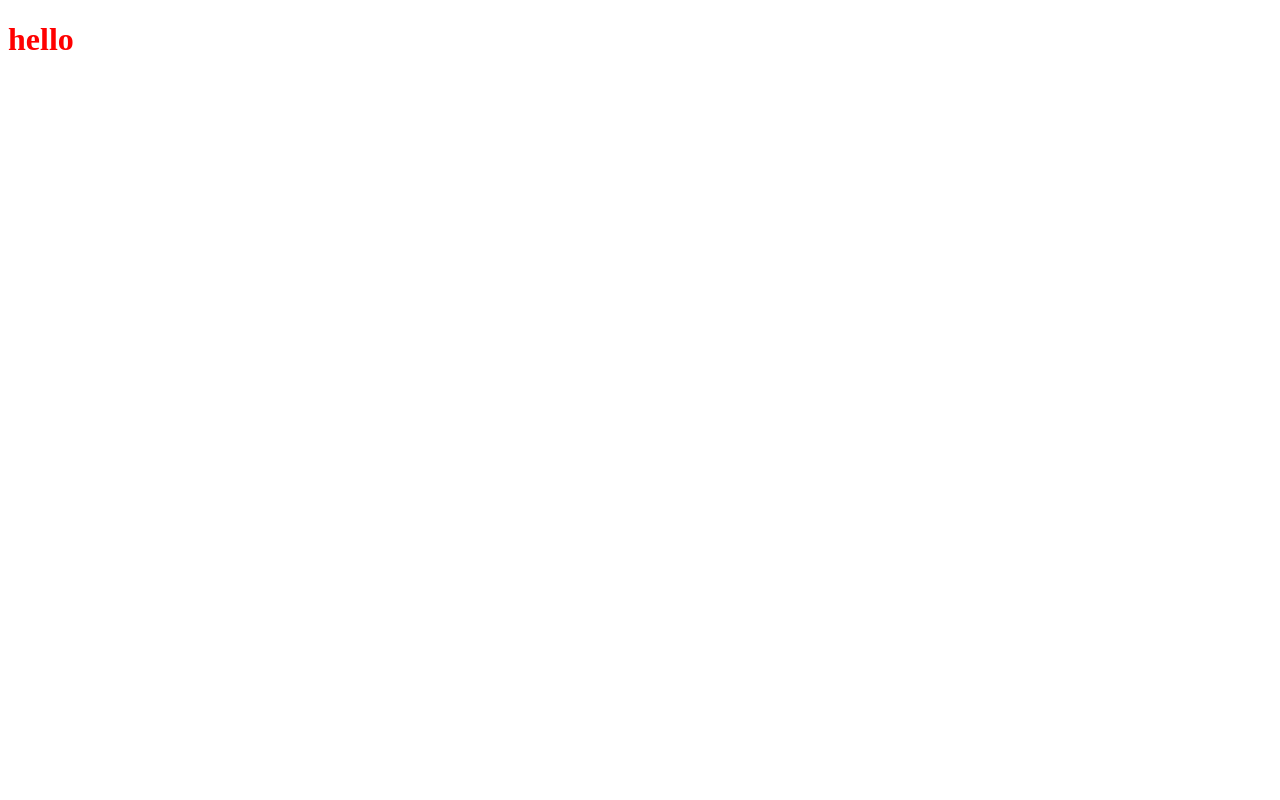
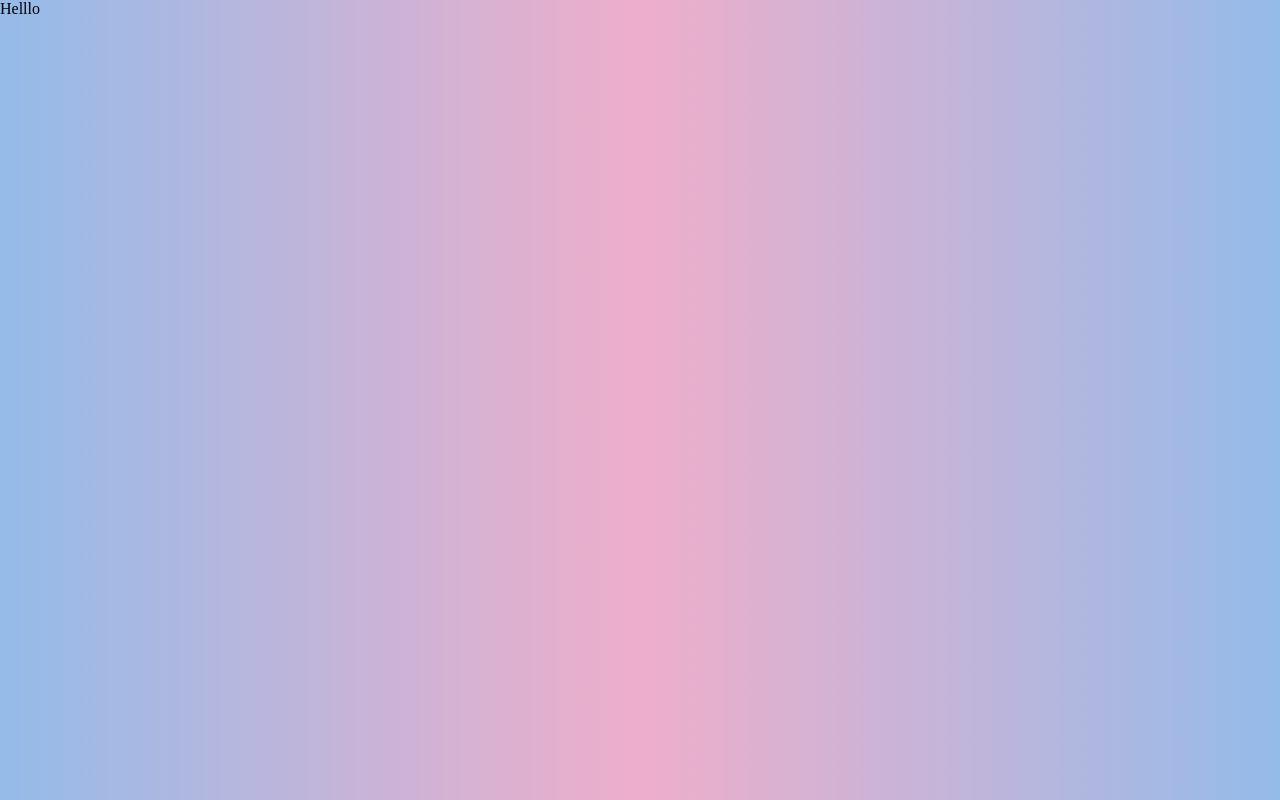
Before and after one commit to lijudu/todo, a website: page dist/index.html in a window 1280 px wide. Drawn offline with Linux system fonts and the light colour scheme.

Commit message:
Set up background

```diff
--- a/src/index.js
+++ b/src/index.js
@@ -1,4 +1,8 @@
 import './styles.css'
-import backgroundImage from './pexels-miguel-á-padriñán-255379.jpg'
+
+const main = document.getElementById('main')
+
+
+
 
 console.log('hello!')
--- a/src/styles.css
+++ b/src/styles.css
@@ -1,3 +1,9 @@
-h1 {
-    color: red;
+body {
+    margin: 0;
+    background: rgb(238,174,202);
+    background: radial-gradient(circle, rgba(238,174,202,1) 0%, rgba(148,187,233,1) 100%);
 }
+
+#main {
+
+}
--- a/webpack.config.js
+++ b/webpack.config.js
@@ -12,7 +12,7 @@
         rules: [
             {
                 test: /\.(jpe?g|png|gif|svg)$/i,
-                loader: 'url-loader',
+                loader: ['url-loader', 'file-loader'],
             },
             {
                 test: /\.css$/i,
```
Also changed, not shown: dist/index.html, dist/main.js, src/pexels-miguel-á-padriñán-255379.jpg (deleted).
